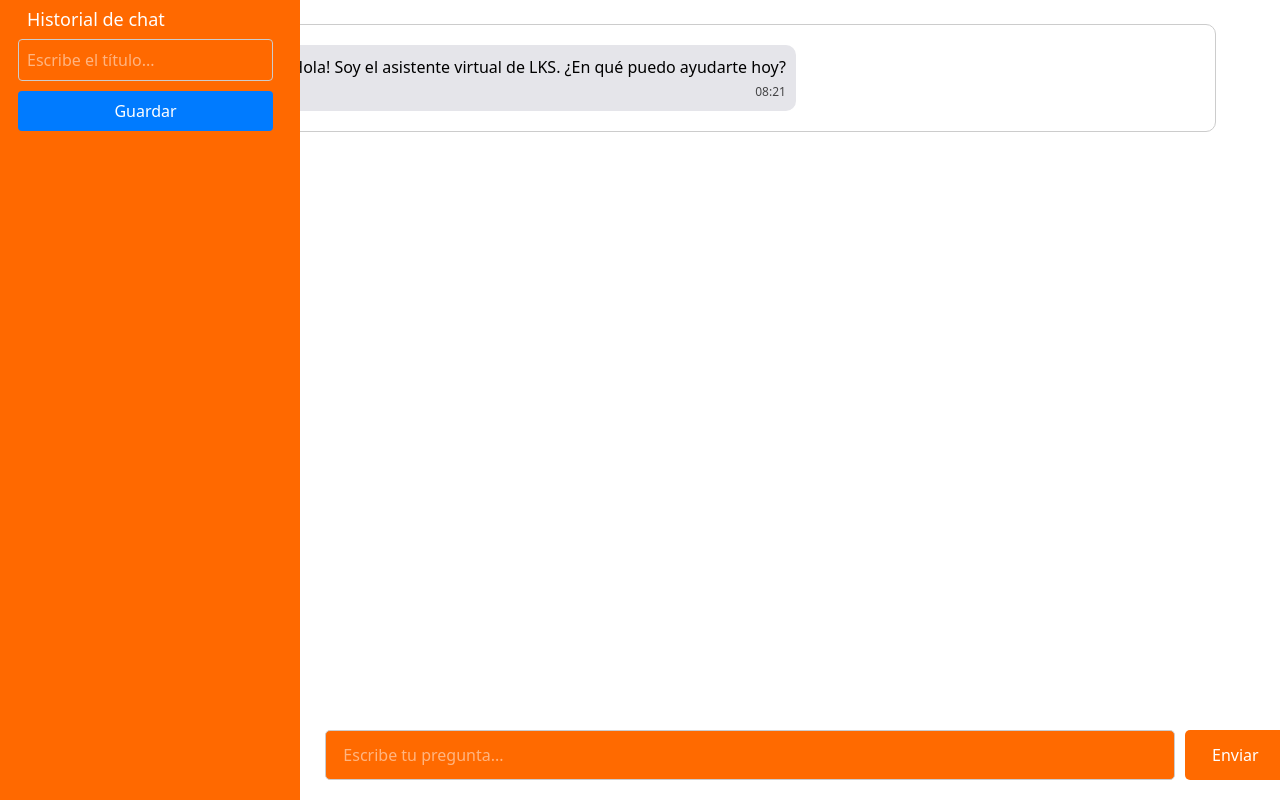
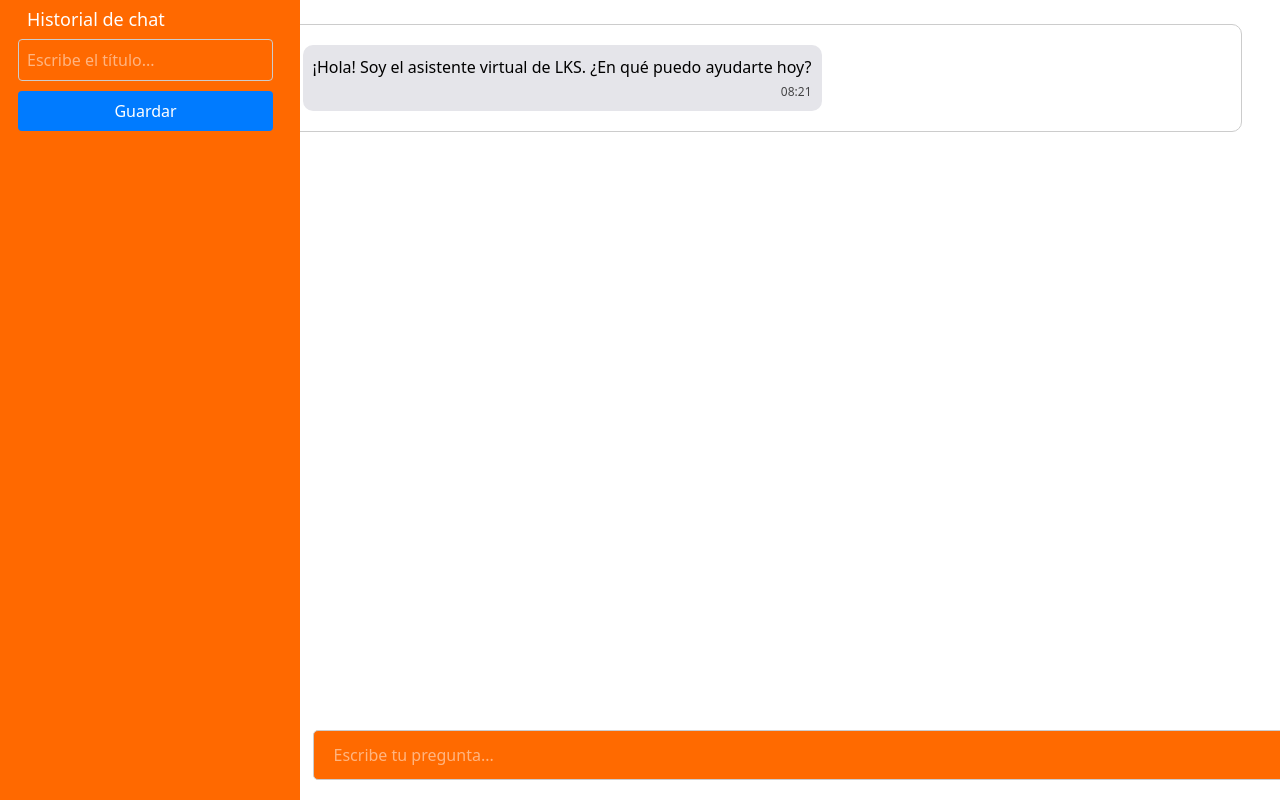
Before and after one commit to Biriki22/reto-LKS, an Angular app: page /#/chatbox in a window 1280 px wide. Built offline with nearby package versions, Linux system fonts and the light colour scheme.

Commit message:
ajuste tamaños

```diff
--- a/src/app/components/chat.component/chat.component.html
+++ b/src/app/components/chat.component/chat.component.html
@@ -6,7 +6,7 @@
     padding: 20px;
     display: flex;
     flex-direction: column;
-    margin-left: 20%;
+    margin-left: 22%;
     flex-grow: 1; /* Permite que el chat se expanda sin ser tapado */
     margin-bottom: 60px; /* Agrega espacio para evitar superposición */
 
--- a/src/app/components/texto.component/texto.component.component.html
+++ b/src/app/components/texto.component/texto.component.component.html
@@ -8,7 +8,6 @@
   bottom: 10px;
   padding: 10px;
   z-index: 800;
-  margin-left: 3%;
 }
 
 input {
@@ -16,7 +15,7 @@ input {
   border-radius: 5px;
   border: 1px solid #ccc;
   background-color: #ff6a00;
-  width: 850px;
+  width: 1000px;
   height: 50px;
   text-indent: 2%;
 
```
